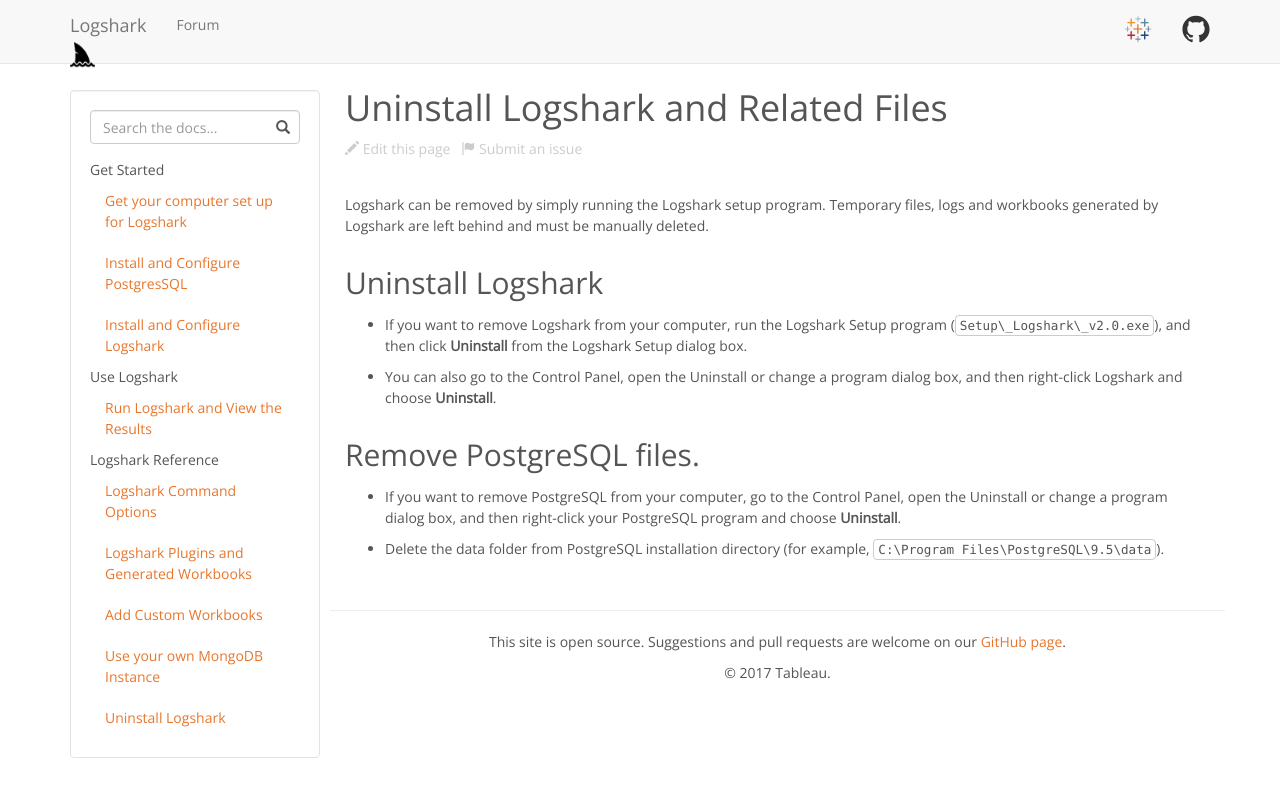
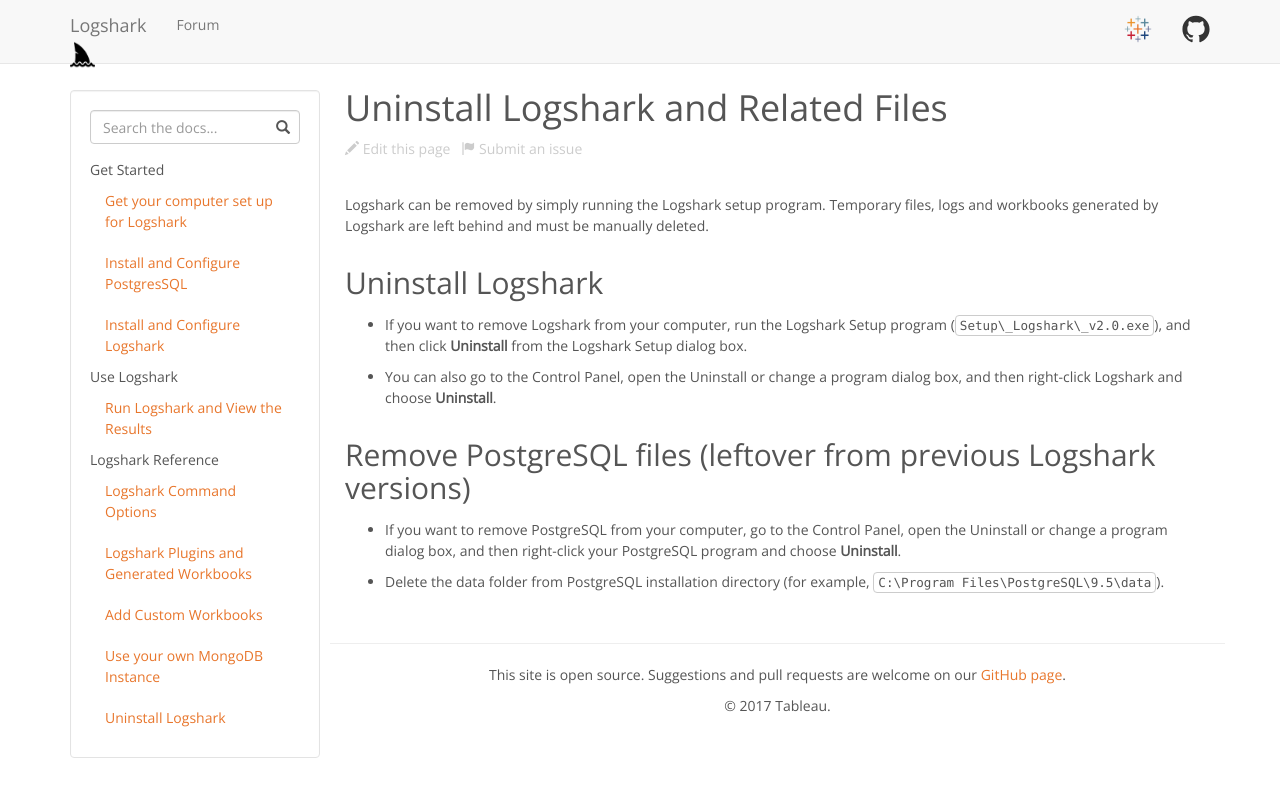
Before and after one commit to tableau/Logshark, a Jekyll site: the page built from docs/docs/logshark_remove.md, in a window 1280 px wide. Shown: the top 797 px of the page. Built offline with Jekyll 4.4.1, drawn with Linux system fonts in a browser that asks for light colours.

```diff
--- a/docs/docs/logshark_remove.md
+++ b/docs/docs/logshark_remove.md
@@ -21,7 +21,7 @@
 
 -   You can also go to the Control Panel, open the Uninstall or change a program dialog box, and then right-click Logshark and choose **Uninstall**.
 
-Remove PostgreSQL files.
+Remove PostgreSQL files (leftover from previous Logshark versions)
 ------------------------
 
 -   If you want to remove PostgreSQL from your computer, go to the Control Panel, open the Uninstall or change a program dialog box, and then right-click your PostgreSQL program and choose **Uninstall**.
```
